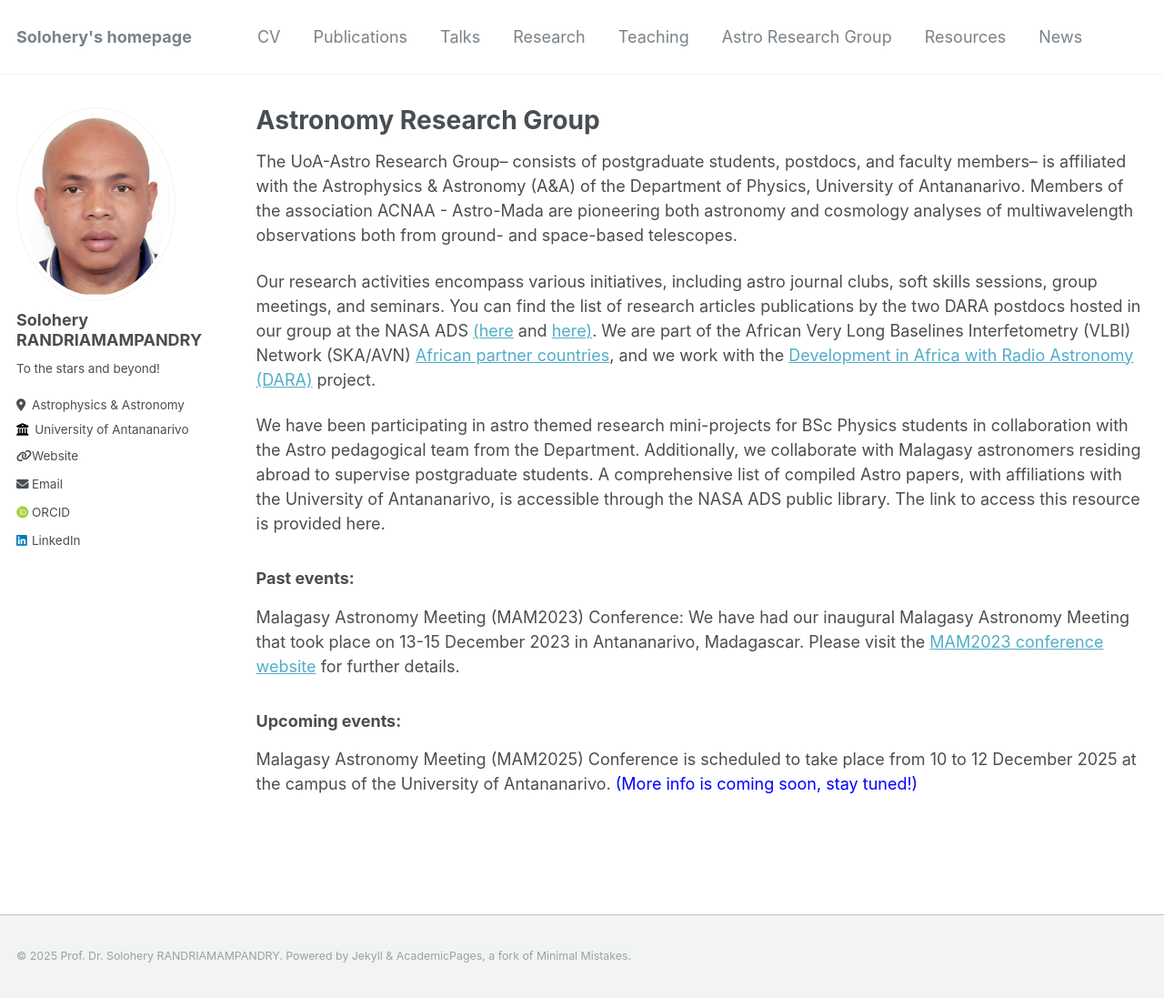
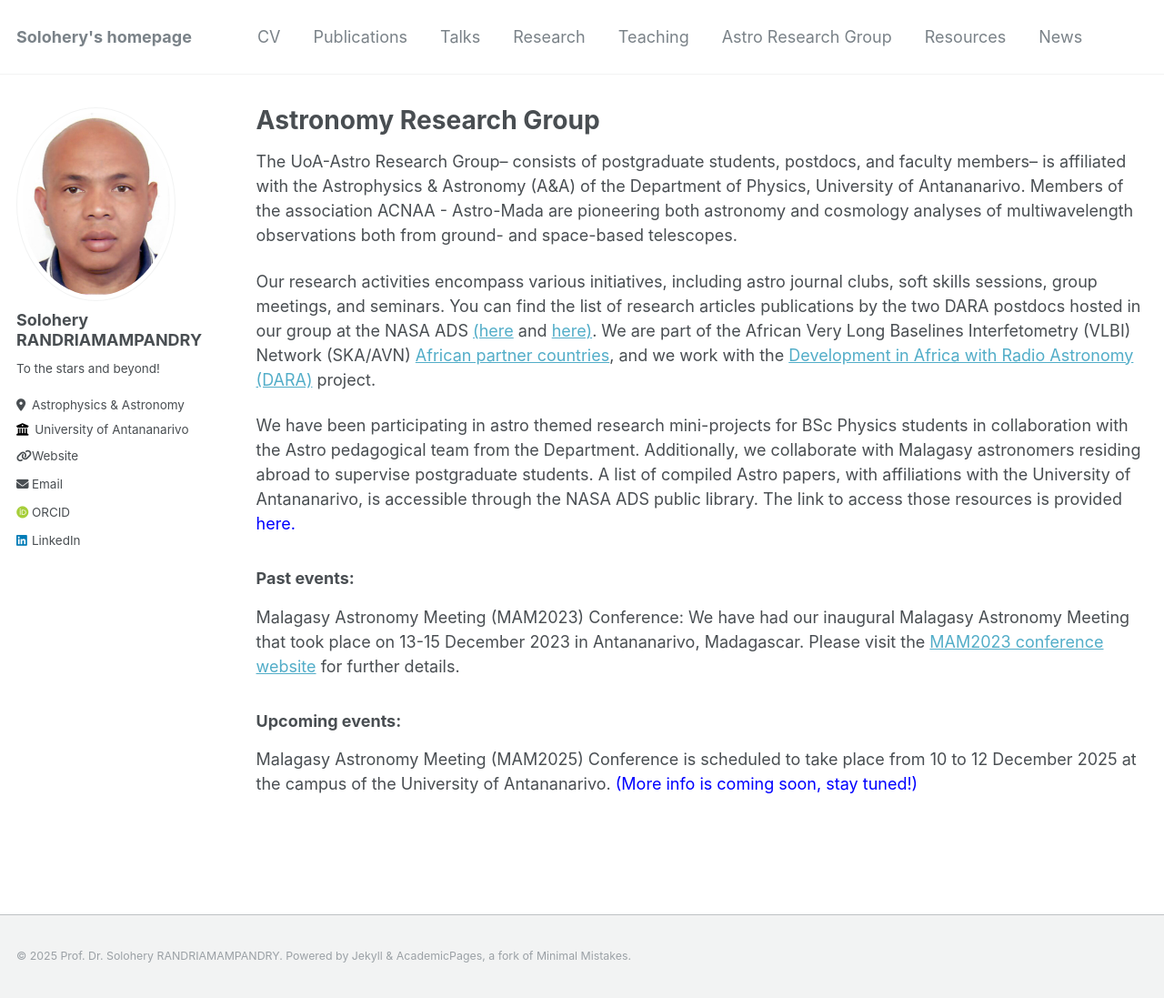
Before and after one commit to solohery-astro/solohery-astro.github.io, a Jekyll site: the page built from _pages/astro-mad.md, in a window 1280 px wide and 1097 px high. Shown: the whole window at 91% size. Built offline with Jekyll 4.4.1, drawn with Linux system fonts in a browser that asks for light colours; some web fonts are replaced.

Commit message:
Update astro-mad.md

```diff
--- a/_pages/astro-mad.md
+++ b/_pages/astro-mad.md
@@ -9,7 +9,7 @@ The UoA-Astro Research Group-- consists of postgraduate students, postdocs, and
 Our research activities encompass various initiatives, including astro journal clubs, soft skills sessions, group meetings, and seminars. You can find the list of research articles publications by the two DARA postdocs hosted in our group at the NASA ADS
 [(here](https://ui.adsabs.harvard.edu/search/fq=%7B!type%3Daqp%20v%3D%24fq_database%7D&fq_database=database%3A%20(astronomy%20OR%20physics)&q=author%3A(%22ramamonjisoa%2C%20f%22)&sort=date%20desc%2C%20bibcode%20desc&p_=0){:target="_blank" rel="noopener noreferrer"} and [here)](https://ui.adsabs.harvard.edu/search/fq=%7B!type%3Daqp%20v%3D%24fq_database%7D&fq_database=database%3A%20(astronomy%20OR%20physics)&q=author%3A(%22randriamampandry%2C%20t%22)&sort=date%20desc%2C%20bibcode%20desc&p_=0){:target="_blank" rel="noopener noreferrer"}.  We are part of the African Very Long Baselines Interfetometry (VLBI) Network (SKA/AVN) [African partner countries](https://www.sarao.ac.za/science/avn/){:target="_blank" rel="noopener noreferrer"}, and we work with the [Development in Africa with Radio Astronomy (DARA)](https://www.dara-project.org/){:target="_blank" rel="noopener noreferrer"} project.
 
-We have been participating in astro themed research mini-projects for BSc Physics students in collaboration with the Astro pedagogical team from the Department. Additionally, we collaborate with Malagasy astronomers residing abroad to supervise postgraduate students. A comprehensive list of compiled Astro papers, with affiliations with the University of Antananarivo, is accessible through the NASA ADS public library. The link to access this resource is provided here.
+We have been participating in astro themed research mini-projects for BSc Physics students in collaboration with the Astro pedagogical team from the Department. Additionally, we collaborate with Malagasy astronomers residing abroad to supervise postgraduate students. A list of compiled Astro papers, with affiliations with the University of Antananarivo, is accessible through the NASA ADS public library. The link to access those resources is provided <span style="color: blue;"> here.  </span>
 
 ### Past events:
 Malagasy Astronomy Meeting (MAM2023) Conference:
```
